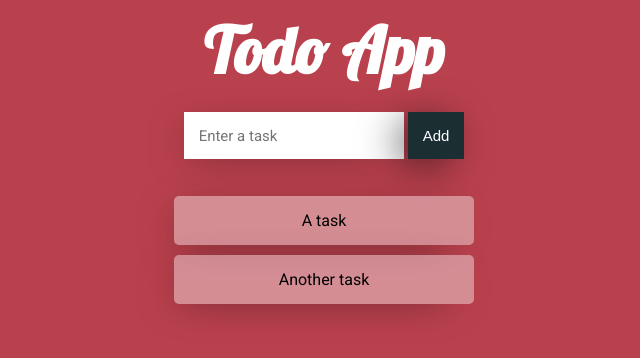
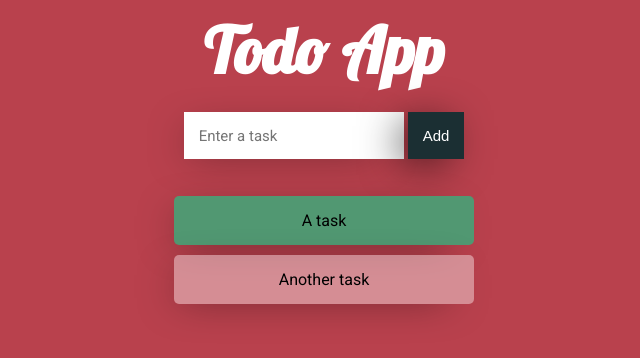
Before and after one commit to arnavb/simple-todo-app, a React (Create React App) app: page / in a window 1280 px wide. In both pictures the pointer is over the item "A task". Shown: the top 358 px of the page, without its empty margins (316-956 px from the left). Built offline with nearby package versions, Linux system fonts and the light colour scheme.

Commit message:
Add a background hover animation for todo items

```diff
--- a/src/TodoItem.css
+++ b/src/TodoItem.css
@@ -20,8 +20,12 @@
   -moz-hyphens: auto;
   -webkit-hyphens: auto;
   hyphens: auto;
+
+  /* Animations on hover */
+  transition: background-color 0.6s;
 }
 
 .todoItem:hover {
   cursor: pointer;
+  background-color: #519872;
 }
```
